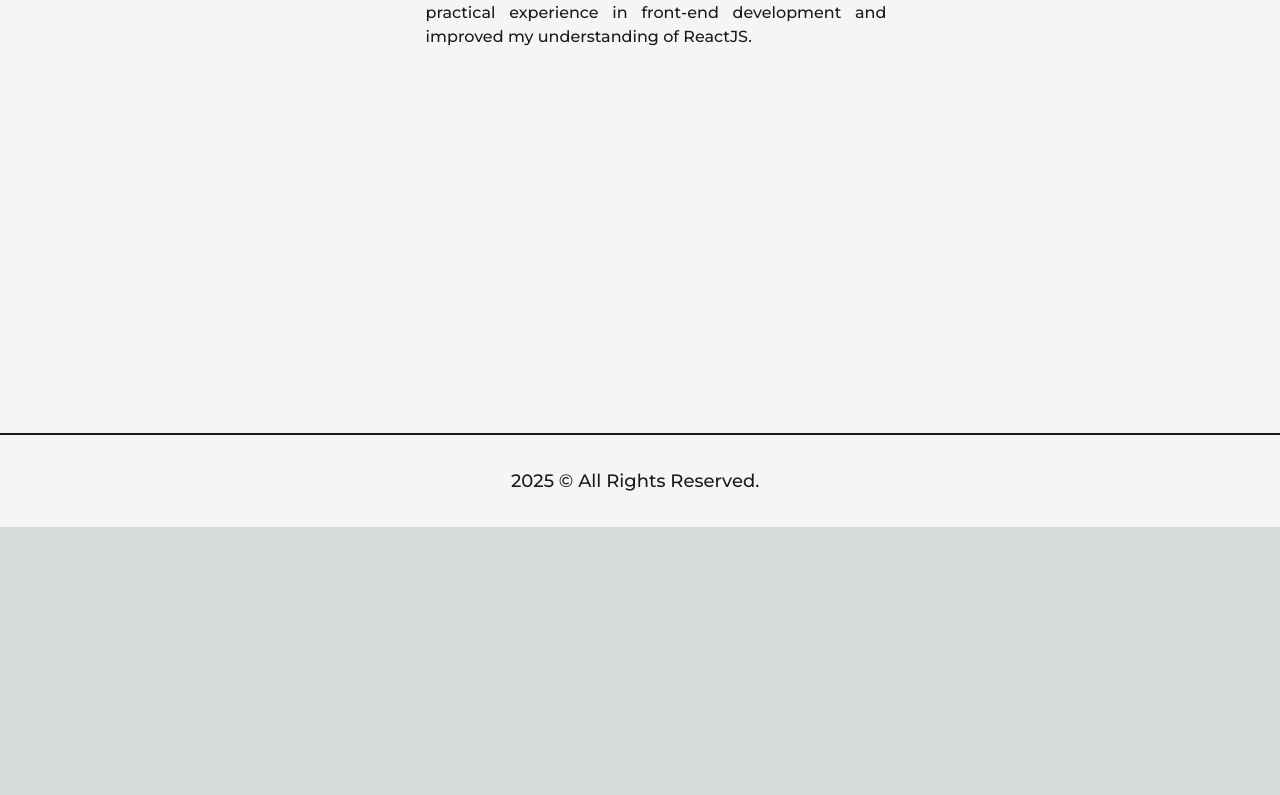
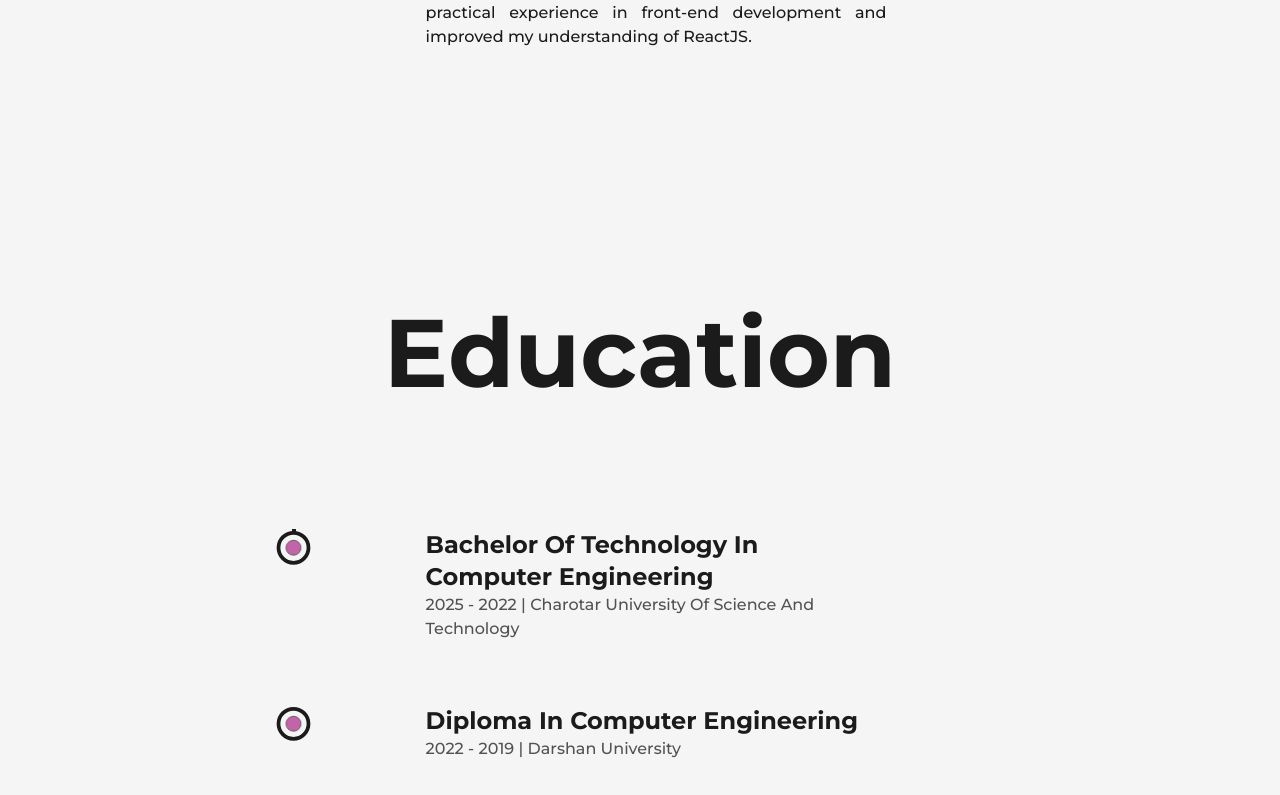
Before and after one commit to parekhprashil/Portfolio_Website, a Next.js app: page /about in a window 1280 px wide. Shown: the part 3371-4166 px from the top of the page. Before the commit the page ends 3898 px from the top, so only its background shows below. Built offline with nearby package versions, Linux system fonts and the light colour scheme.

Commit message:
Education Seaction Completed

```diff
--- /dev/null
+++ b/src/components/Education.js
@@ -0,0 +1,64 @@
+import React, { useRef } from "react";
+import { useScroll, motion } from "framer-motion";
+import LiIcone from "./LiIcone";
+
+const Details = ({ type,time,place }) => {
+  const ref = useRef(null);
+  return (
+    <li
+      ref={ref}
+      className="my-8 first:mt-0 last:mb-0 w-[60%] mx-auto flex flex-col items-start justify-between"
+    >
+      <LiIcone reference={ref} />
+      <motion.div
+        initial={{ y: 50 }}
+        whileInView={{ y: 0 }}
+        transition={{ duration: 0.5, type: "spring" }}
+      >
+        <h3 className="capitalize font-bold text-2xl">
+          {type}
+        </h3>
+        <span className="capitalize font-medium text-dark/75 ">
+          {time} | {place}
+        </span>
+
+      </motion.div>
+    </li>
+  );
+};
+
+const Education = () => {
+  const ref = useRef(null);
+  const { scrollYProgress } = useScroll({
+    target: ref,
+    offset: ["start end", "center start"],
+  });
+  return (
+    <div className="my-64">
+      <h2 className="font-bold text-8xl mb-32 w-full text-center">
+        Education
+      </h2>
+
+      <div ref={ref} className="w-[75%] mx-auto relative">
+        <motion.div
+          style={{ scaleY: scrollYProgress }}
+          className="absolute left-9 top-0 w-[4px] h-full bg-dark origin-top"
+        />
+        <ul className="w-full flex flex-col items-start justify-between ml-4">
+          <Details
+            type="Bachelor of Technology in Computer Engineering"
+            place="Charotar University of Science and Technology"
+            time="2025 - 2022"
+          />
+          <Details
+            type="Diploma in Computer Engineering"
+            place="Darshan University"
+            time="2022 - 2019"
+          />
+        </ul>
+      </div>
+    </div>
+  );
+};
+
+export default Education;
--- a/src/components/Experience.js
+++ b/src/components/Experience.js
@@ -11,12 +11,10 @@
     >
       <LiIcone reference={ref} />
       <motion.div
-      initial ={{ y: 50 }}
+        initial={{ y: 50 }}
         whileInView={{ y: 0 }}
-        transition={{ duration: 0.5,type: "spring"}}
-
+        transition={{ duration: 0.5, type: "spring" }}
       >
-
         <h3 className="capitalize font-bold text-2xl">
           {postion}&nbsp;
           <a
--- a/src/pages/about.js
+++ b/src/pages/about.js
@@ -6,6 +6,7 @@
 import profilePic from "../../public/images/profile/developer-pic-2.jpg"
 import Skills from "@/components/Skills";
 import Experience from "@/components/Experience";
+import Education from "@/components/Education";
 
 const about = () => {
   return (
@@ -48,6 +49,7 @@
           </div>
           <Skills />
           <Experience />
+          <Education />
         </Layout>
       </main>
     </>
```
